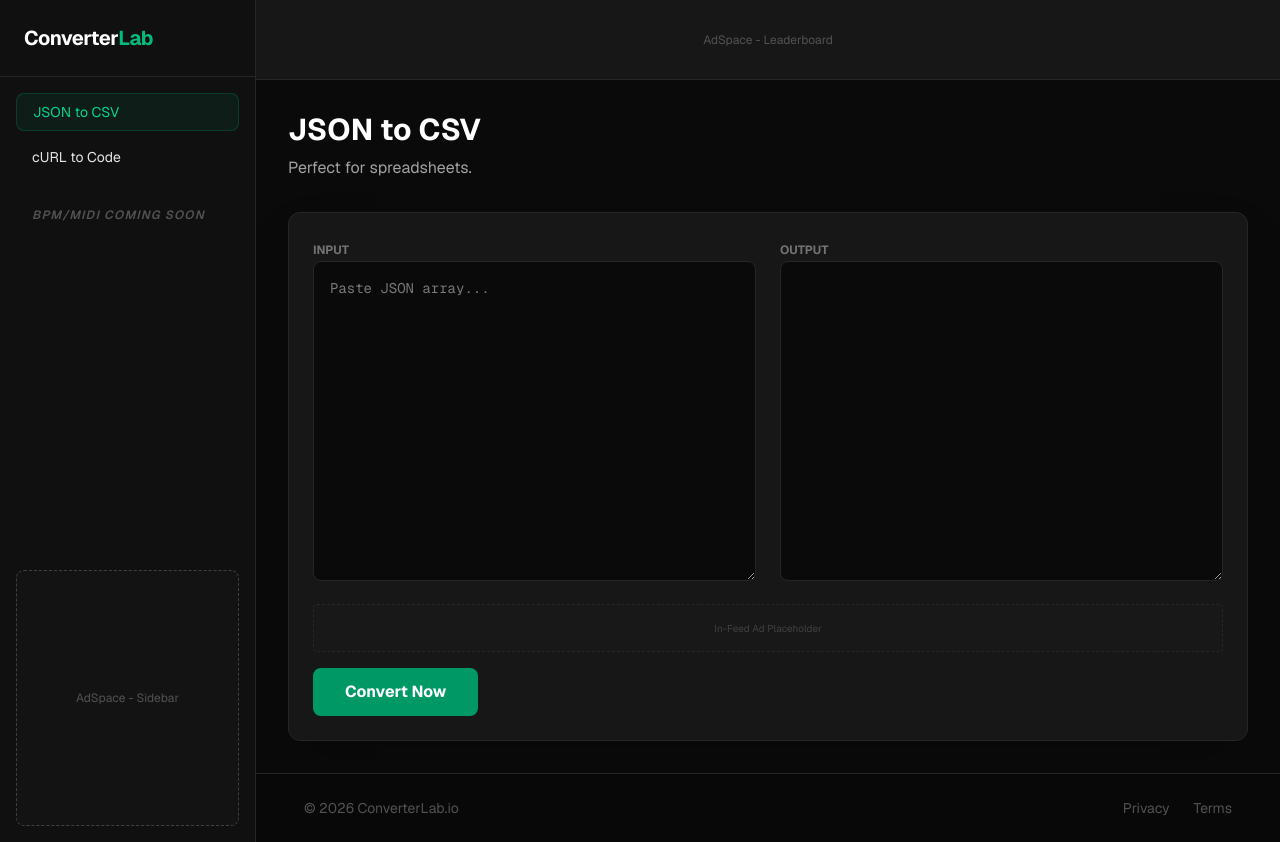
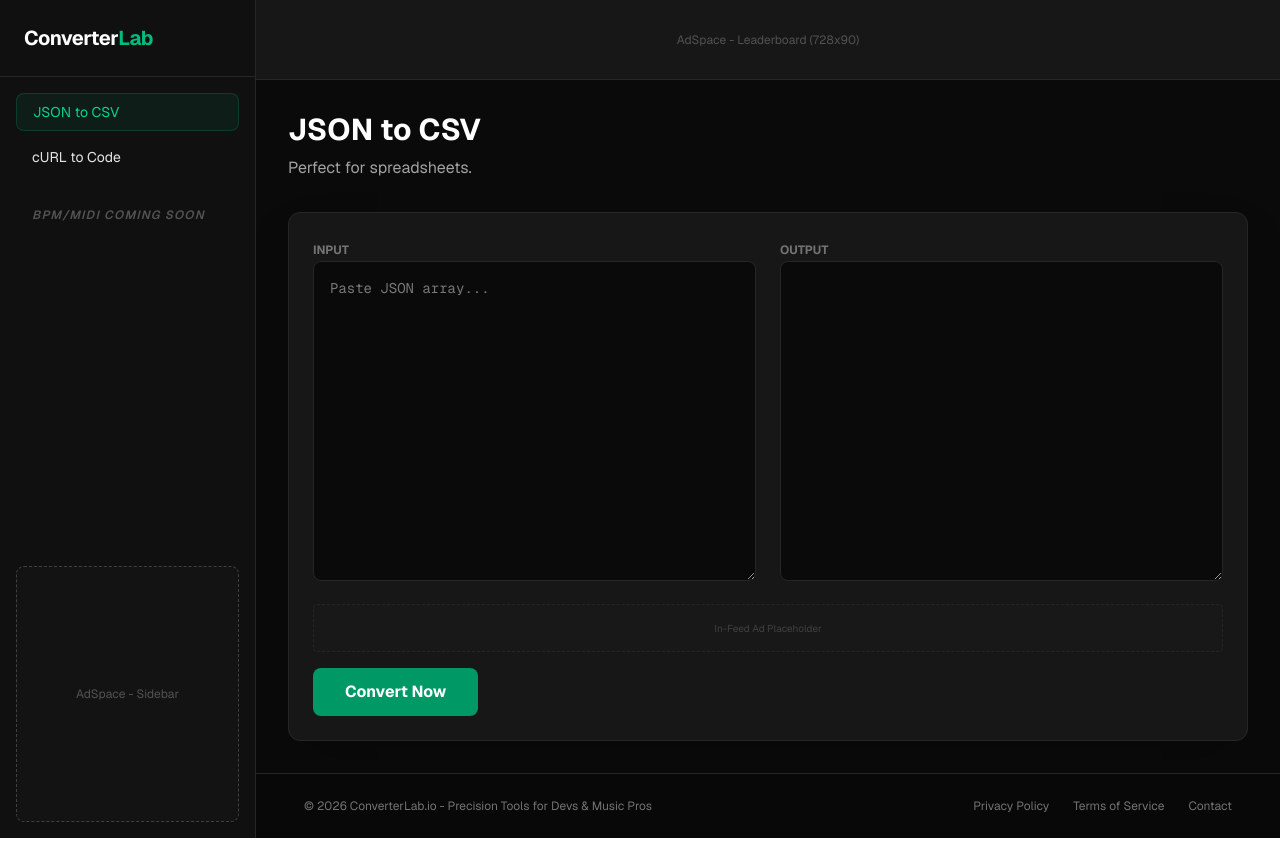
Before and after one commit to Jamminsvinyl/converterlab, a Next.js app: page / in a window 1280 px wide. Built offline with nearby package versions, Linux system fonts and the light colour scheme.

Commit message:
fixed footer links and integrated legal pages

```diff
--- a/src/app/page.js
+++ b/src/app/page.js
@@ -25,7 +25,6 @@ export default function Home() {
 
     else if (activeTab === "curl-code") {
       try {
-        // Basit bir cURL parser mantığı
         const urlMatch = input.match(/curl\s+["']?([^"'\s]+)["']?/);
         if (!urlMatch) throw new Error("Invalid cURL command.");
 
@@ -67,8 +66,8 @@ export default function Home() {
 
       <main className="flex-1 flex flex-col">
         {/* ADSENSE PLACEHOLDER: TOP BANNER */}
-        <div className="w-full h-20 bg-neutral-900 border-b border-neutral-800 flex items-center justify-center text-xs text-neutral-600">
-          AdSpace - Leaderboard
+        <div className="w-full h-20 bg-neutral-900 border-b border-neutral-800 flex items-center justify-center text-xs text-neutral-600 text-center">
+          AdSpace - Leaderboard (728x90)
         </div>
 
         <div className="p-8 flex-1 overflow-y-auto">
@@ -104,11 +103,13 @@ export default function Home() {
           </div>
         </div>
 
-        <footer className="border-t border-neutral-800 p-6 text-sm text-neutral-600 flex justify-between px-12 bg-black/20">
-          <div>© 2026 ConverterLab.io</div>
+        {/* GÜNCELLENMİŞ FOOTER */}
+        <footer className="border-t border-neutral-800 p-6 text-xs text-neutral-500 flex flex-col md:flex-row justify-between items-center px-12 bg-black/20 gap-4">
+          <div>© 2026 ConverterLab.io - Precision Tools for Devs & Music Pros</div>
           <div className="flex gap-6">
-            <a href="#" className="hover:text-emerald-500">Privacy</a>
-            <a href="#" className="hover:text-emerald-500">Terms</a>
+            <a href="/privacy" className="hover:text-emerald-500 transition-colors">Privacy Policy</a>
+            <a href="/terms" className="hover:text-emerald-500 transition-colors">Terms of Service</a>
+            <a href="mailto:hello@converterlab.io" className="hover:text-emerald-500 transition-colors">Contact</a>
           </div>
         </footer>
       </main>
--- /dev/null
+++ b/src/app/privacy/page.js
@@ -0,0 +1,15 @@
+export default function Privacy() {
+  return (
+    <div className="min-h-screen bg-neutral-950 text-neutral-300 p-8 font-sans">
+      <div className="max-w-3xl mx-auto">
+        <a href="/" className="text-emerald-500 hover:underline mb-8 inline-block">← Back to Lab</a>
+        <h1 className="text-4xl font-bold text-white mb-8">Privacy Policy</h1>
+        <section className="space-y-6">
+          <p>At <strong>ConverterLab.io</strong>, we prioritize your privacy. This tool processes all data locally in your browser. We never store or see your data.</p>
+          <h2 className="text-xl font-bold text-white">Cookies</h2>
+          <p>We use Google AdSense cookies to provide relevant ads to our users.</p>
+        </section>
+      </div>
+    </div>
+  );
+}
--- /dev/null
+++ b/src/app/terms/page.js
@@ -0,0 +1,15 @@
+export default function Terms() {
+  return (
+    <div className="min-h-screen bg-neutral-950 text-neutral-300 p-8 font-sans">
+      <div className="max-w-3xl mx-auto">
+        <a href="/" className="text-emerald-500 hover:underline mb-8 inline-block">← Back to Lab</a>
+        <h1 className="text-4xl font-bold text-white mb-8">Terms of Service</h1>
+        <section className="space-y-6">
+          <p>By using ConverterLab.io, you agree to use our tools for lawful purposes.</p>
+          <h2 className="text-xl font-bold text-white">Disclaimer</h2>
+          <p>Our tools are provided "as is". We are not responsible for any data loss or incorrect conversions.</p>
+        </section>
+      </div>
+    </div>
+  );
+}
```
